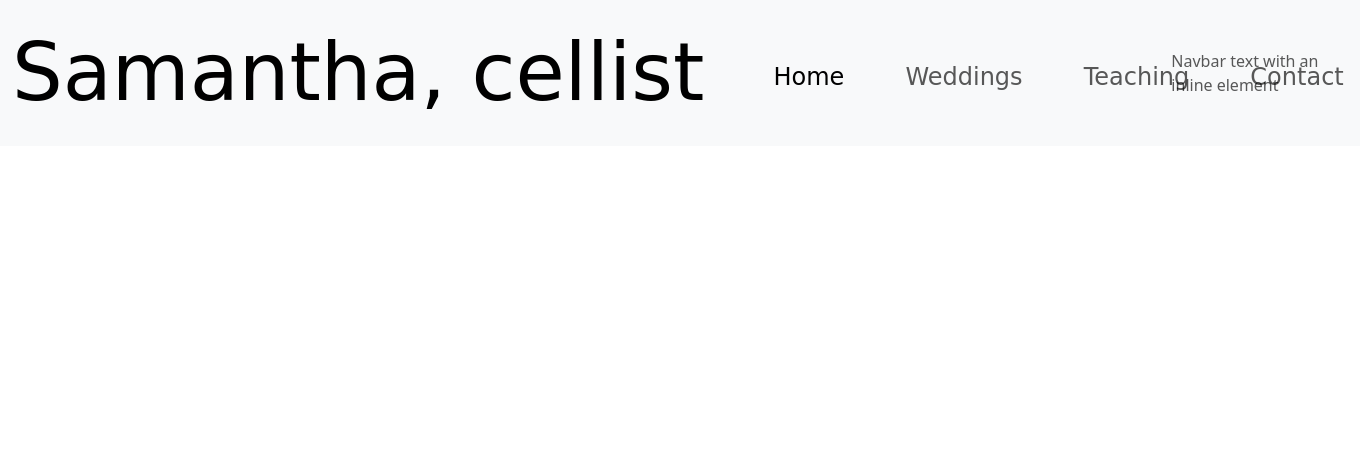
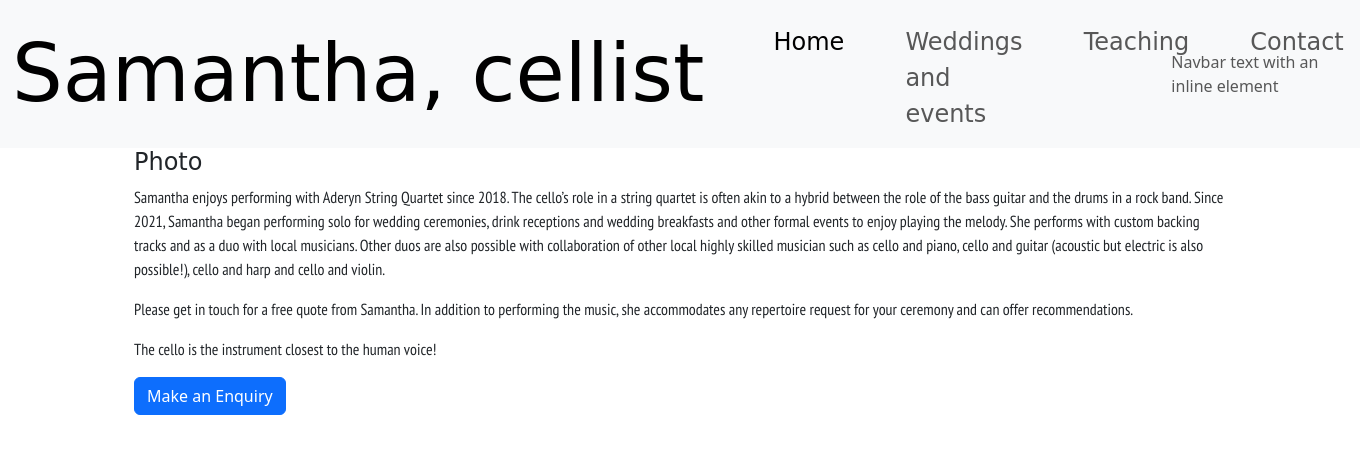
Before and after one commit to samcat437/Scello, a Flask app: page /weddings in a window 1360 px wide. Shown: the top 454 px of the page. Run offline with Flask 3, Linux system fonts and the light colour scheme; some web fonts are replaced.

Commit message:
added content to wedding page, added link to contact page, began adding in container bootstrap classes

```diff
--- a/website/static/index.css
+++ b/website/static/index.css
@@ -9,6 +9,6 @@ a.navbar-brand {
     font-size: 1.5rem;
 }
 
-.home-about {
+.home-about, .teaching-about, .weddings-about {
     font-family: 'PT Sans Narrow', sans-serif;
 }
--- a/website/templates/base.html
+++ b/website/templates/base.html
@@ -29,7 +29,7 @@
                 <a class="nav-link active" aria-current="page" id="home" href="/">Home</a>
               </li>
               <li class="nav-item">
-                <a class="nav-link" id="weddings" href="/weddings">Weddings</a>
+                <a class="nav-link" id="weddings" href="/weddings">Weddings and events</a>
               </li>
               <li class="nav-item">
                 <a class="nav-link" id="teaching" href="/teaching">Teaching</a>
--- a/website/templates/weddings.html
+++ b/website/templates/weddings.html
@@ -1,3 +1,27 @@
 {% extends "base.html" %} {% block title %}Weddings{% endblock %}
 {% block content%}
+
+<div class="container-fluid">
+    <section>
+        <div class="row">
+            <h1>Photo</h1>
+        </div>
+    </section>
+    <section>
+        <div class="row">
+            <div class="col-12 weddings-about">
+                <p>Samantha enjoys performing with Aderyn String Quartet since 2018. The cello’s role in a string quartet is often akin to a hybrid between the role of the bass guitar and the drums in a rock band. Since 2021, Samantha began performing solo for wedding ceremonies, drink receptions and wedding breakfasts and other formal events to enjoy playing the melody. She performs with custom backing tracks and as a duo with local musicians. Other duos are also possible with collaboration of other local highly skilled musician such as cello and piano, cello and guitar (acoustic but electric is also possible!), cello and harp and cello and violin.</p>
+                <p>Please get in touch for a free quote from Samantha. In addition to performing the music, she accommodates any repertoire request for your ceremony and can offer recommendations.</p>
+                <p>The cello is the instrument closest to the human voice!</p>
+            </div>
+        </div>
+    </section>
+    <section>
+        <div class="row">
+            <div class="col">
+                <a class="btn btn-primary" href="{{ url_for('views.contact')}}" role="button">Make an Enquiry</a>
+            </div>
+        </div>
+    </section>
+</div>
 {% endblock %}
```
